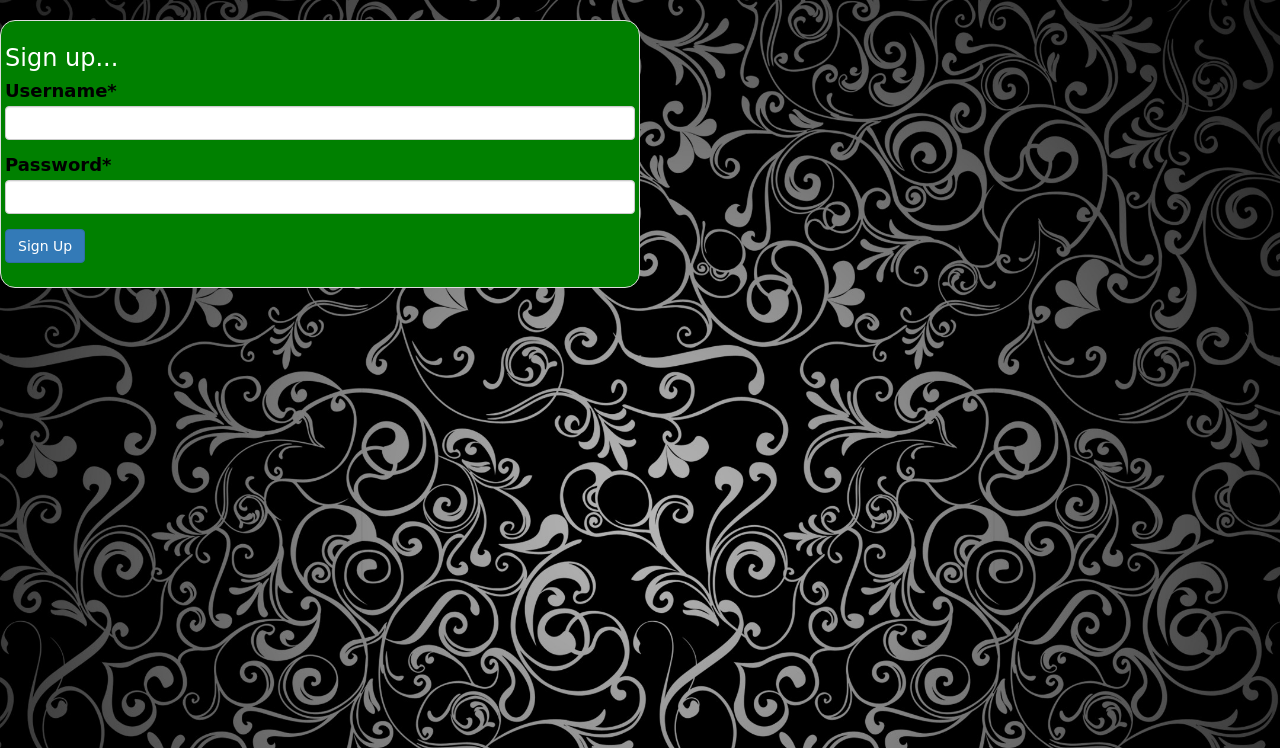
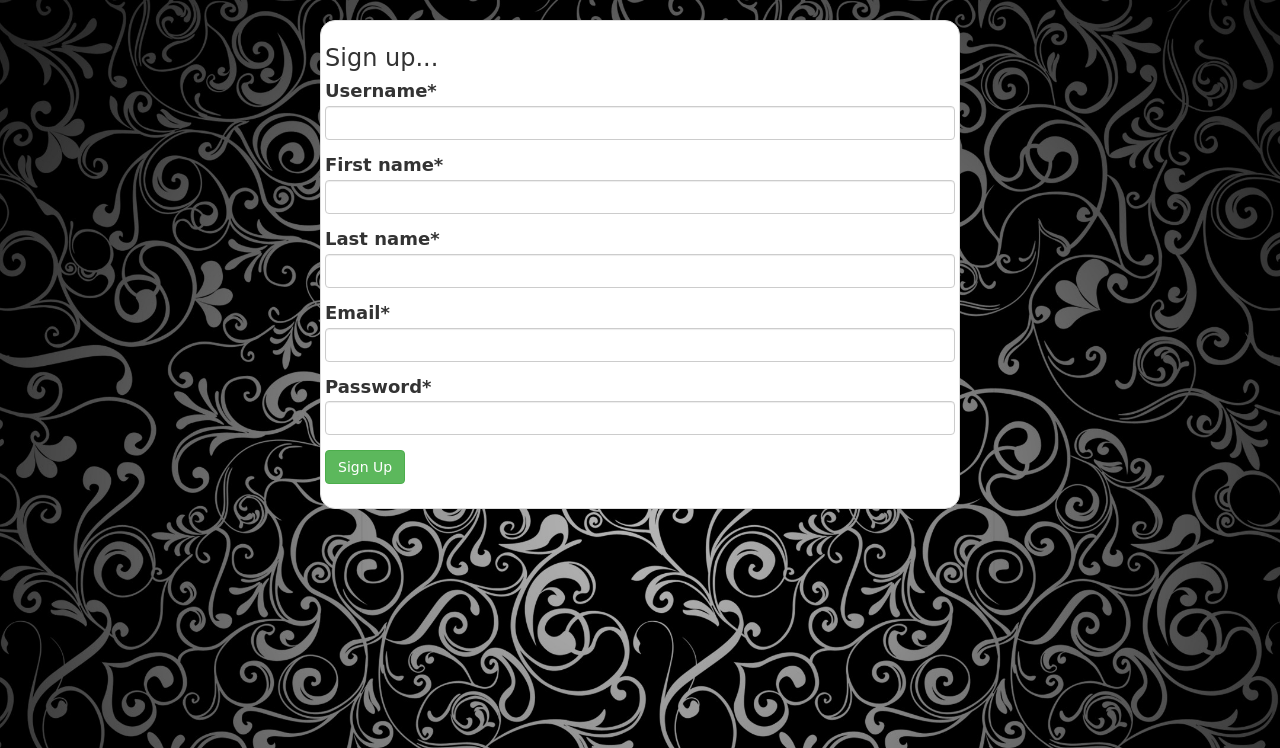
Before and after one commit to kaustubh911/mPandora, a Django app: page /mPandora/signup in a window 1280 px wide. Shown: the part 52-800 px from the top of the page. Run offline with Django 3.2, Linux system fonts and the light colour scheme; some libraries are stand-ins or nearby versions.

Commit message:
form_update

```diff
--- a/musicApp/forms.py
+++ b/musicApp/forms.py
@@ -4,6 +4,9 @@ from .models import Genre, Artist, Album, Song
 
 class SignUp(forms.Form):
     username = forms.CharField(max_length=20)
+    first_name = forms.CharField(max_length=20)
+    last_name = forms.CharField(max_length=20)
+    email = forms.EmailField()
     password = forms.CharField(widget=forms.PasswordInput)
 
 
--- a/musicApp/templates/musicApp/signup_page.html
+++ b/musicApp/templates/musicApp/signup_page.html
@@ -3,13 +3,13 @@
 {% block content %}
 {% load crispy_forms_tags %}
 <div class="row">
-    <div class="col-xs-12 col-md-6 thumbnail" style="background-color: green; border-radius: 15px;">
-        <h3 style="color: white">Sign up...</h3>
+    <div class="col-xs-12 col-sm-offset-3 col-sm-6 col-md-offset-3 col-md-6 thumbnail" style="border-radius: 15px;">
+        <h3>Sign up...</h3>
         <form action="" method="post" novalidate>{% csrf_token %}
-            <h4 style="color: black">{{ form | crispy }}</h4>
-            <input type="submit" value="Sign Up" class="btn btn-primary">
+            <h4>{{ form | crispy }}</h4>
+            <input type="submit" value="Sign Up" class="btn btn-success">
         </form>
-        <h3 style="color: white">{{ msg }}</h3>
+        <h3>{{ msg }}</h3>
     </div>
 </div>
 {% endblock %}
--- a/musicApp/views.py
+++ b/musicApp/views.py
@@ -25,9 +25,15 @@ def sign_up(request):
             username = form.cleaned_data['username']
             if User.objects.filter(username__iexact=username).exists():
                 return render(request, 'musicApp/sign_up_error.html')
+            first_name = form.cleaned_data['first_name']
+            last_name = form.cleaned_data['last_name']
+            email = form.cleaned_data['email']
             password = form.cleaned_data['password']
             user = User()
             user.username = username
+            user.first_name = first_name
+            user.last_name = last_name
+            user.email = email
             user.set_password(password)
             user.save()
             message = 'User : ' + username + ' registered successfully !'
--- a/musicApp_extension/templates/musicApp_extension/album_page.html
+++ b/musicApp_extension/templates/musicApp_extension/album_page.html
@@ -23,7 +23,7 @@
         </div>
         {% endfor %}
         {% else %}
-        <div class="col-xs-6"><h4 class="thumbnail" style="color: white; background-color: black">No album added !</h4></div>
+        <div class="col-xs-12 col-sm-6 col-md-4"><h4 class="thumbnail" style="color: white; background-color: black">No album added !</h4></div>
         {% endif %}
     </div>
 </div>
--- a/musicApp_extension/templates/musicApp_extension/artist_page.html
+++ b/musicApp_extension/templates/musicApp_extension/artist_page.html
@@ -18,7 +18,7 @@
         </div>
         {% endfor %}
         {% else %}
-        <div class="col-xs-6"><h4 class="thumbnail" style="color: white; background-color: black">No artist added !</h4></div>
+        <div class="col-xs-12 col-sm-6 col-md-4"><h4 class="thumbnail" style="color: white; background-color: black">No artist added !</h4></div>
         {% endif %}
     </div>
 </div>
--- a/musicApp_extension/templates/musicApp_extension/song_page.html
+++ b/musicApp_extension/templates/musicApp_extension/song_page.html
@@ -22,7 +22,7 @@
         </div>
         {% endfor %}
         {% else %}
-        <div class="col-xs-6"><h4 class="thumbnail" style="color: white; background-color: black">No song added !</h4></div>
+        <div class="col-xs-12 col-sm-6 col-md-4"><h4 class="thumbnail" style="color: white; background-color: black">No song added !</h4></div>
         {% endif %}
     </div>
 </div>
```
Also changed, not shown: musicApp/templates/musicApp/login_page.html (+5 -5 lines), db.sqlite3.
